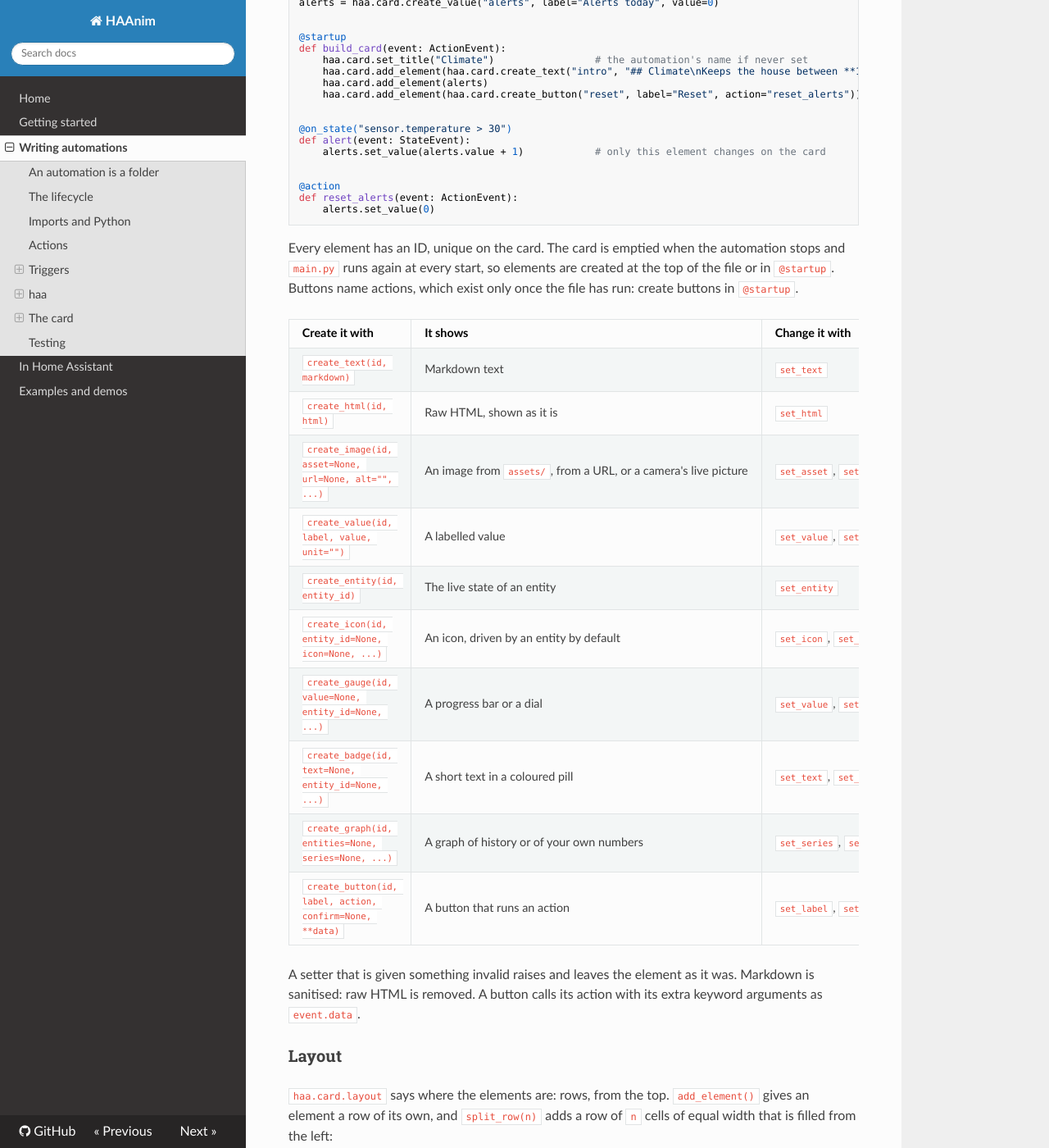
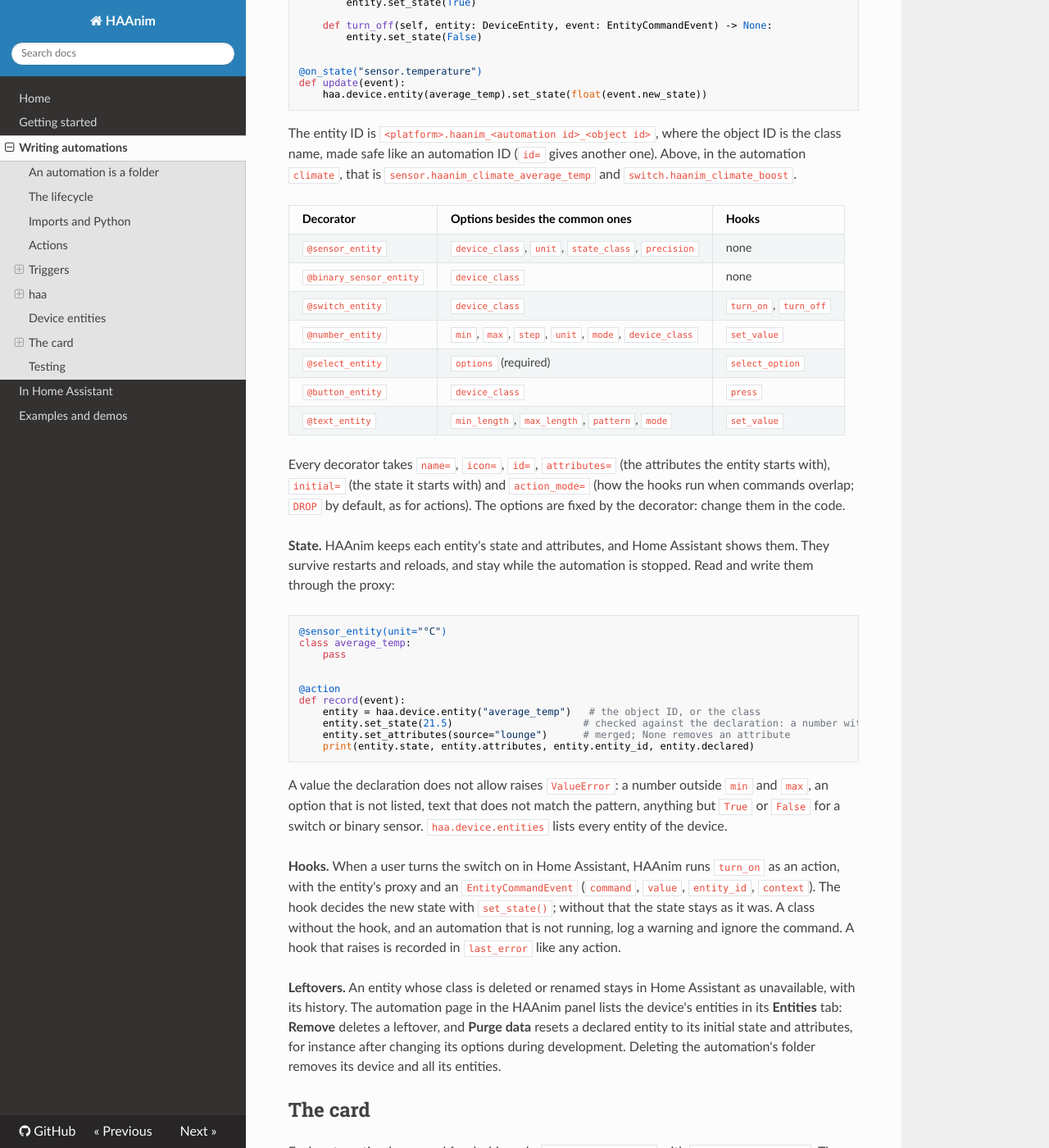
Before and after one commit to valsr/haanim, an MkDocs documentation site: the page built from docs/AUTOMATIONS.md, in a window 1280 px wide and 1400 px high, scrolled down 6048 px. Shown: the whole window at 82% size. Built offline with MkDocs 1.6.1, drawn with Linux system fonts in a browser that asks for light colours; nearby versions of some CDN libraries; some of the changed text lies outside the part shown.

Commit message:
Version 0.4.0: automations are devices with their own entities
Co-Authored-By: Claude Opus 5.5 <noreply@anthropic.com>

````diff
--- a/docs/AUTOMATIONS.md
+++ b/docs/AUTOMATIONS.md
@@ -273,6 +273,86 @@ url = haa.asset_url("chime.mp3", expires=300)                 # works without lo
 ```
 
 Names are relative to the automation's `assets/` folder. An automation reaches only its own assets.
+
+## Device entities
+
+Each automation is a device in Home Assistant, named after the automation. Its status sensor
+`sensor.haanim_<id>` is on the device, and so is every entity the automation declares with a class:
+
+```python
+from haanim import DeviceEntity, EntityCommandEvent, haa, on_state, sensor_entity, switch_entity
+
+
+@sensor_entity(unit="°C", device_class="temperature", state_class="measurement")
+class average_temp:
+    """Written by the automation: no hooks."""
+
+
+@switch_entity(name="Boost", icon="mdi:fire", initial=False)
+class boost:
+    def turn_on(self, entity: DeviceEntity, event: EntityCommandEvent) -> None:
+        haa.set_message("Boosting")
+        entity.set_state(True)
+
+    def turn_off(self, entity: DeviceEntity, event: EntityCommandEvent) -> None:
+        entity.set_state(False)
+
+
+@on_state("sensor.temperature")
+def update(event):
+    haa.device.entity(average_temp).set_state(float(event.new_state))
+```
+
+The entity ID is `<platform>.haanim_<automation id>_<object id>`, where the object ID is the class name, made
+safe like an automation ID (`id=` gives another one). Above, in the automation `climate`, that is
+`sensor.haanim_climate_average_temp` and `switch.haanim_climate_boost`.
+
+| Decorator               | Options besides the common ones                          | Hooks                  |
+| ----------------------- | -------------------------------------------------------- | ---------------------- |
+| `@sensor_entity`        | `device_class`, `unit`, `state_class`, `precision`       | none                   |
+| `@binary_sensor_entity` | `device_class`                                           | none                   |
+| `@switch_entity`        | `device_class`                                           | `turn_on`, `turn_off`  |
+| `@number_entity`        | `min`, `max`, `step`, `unit`, `mode`, `device_class`     | `set_value`            |
+| `@select_entity`        | `options` (required)                                     | `select_option`        |
+| `@button_entity`        | `device_class`                                           | `press`                |
+| `@text_entity`          | `min_length`, `max_length`, `pattern`, `mode`            | `set_value`            |
+
+Every decorator takes `name=`, `icon=`, `id=`, `attributes=` (the attributes the entity starts with),
+`initial=` (the state it starts with) and `action_mode=` (how the hooks run when commands overlap; `DROP` by
+default, as for actions). The options are fixed by the decorator: change them in the code.
+
+**State.** HAAnim keeps each entity's state and attributes, and Home Assistant shows them. They survive
+restarts and reloads, and stay while the automation is stopped. Read and write them through the proxy:
+
+```python
+@sensor_entity(unit="°C")
+class average_temp:
+    pass
+
+
+@action
+def record(event):
+    entity = haa.device.entity("average_temp")   # the object ID, or the class
+    entity.set_state(21.5)                      # checked against the declaration: a number with a unit
+    entity.set_attributes(source="lounge")      # merged; None removes an attribute
+    print(entity.state, entity.attributes, entity.entity_id, entity.declared)
+```
+
+A value the declaration does not allow raises `ValueError`: a number outside `min` and `max`, an option that
+is not listed, text that does not match the pattern, anything but `True` or `False` for a switch or binary
+sensor. `haa.device.entities` lists every entity of the device.
+
+**Hooks.** When a user turns the switch on in Home Assistant, HAAnim runs `turn_on` as an action, with the
+entity's proxy and an `EntityCommandEvent` (`command`, `value`, `entity_id`, `context`). The hook decides the
+new state with `set_state()`; without that the state stays as it was. A class without the hook, and an
+automation that is not running, log a warning and ignore the command. A hook that raises is recorded in
+`last_error` like any action.
+
+**Leftovers.** An entity whose class is deleted or renamed stays in Home Assistant as unavailable, with its
+history. The automation page in the HAAnim panel lists the device's entities in its **Entities** tab:
+**Remove** deletes a leftover, and **Purge data** resets a declared entity to its initial state and
+attributes, for instance after changing its options during development. Deleting the automation's folder
+removes its device and all its entities.
 
 ## The card
 
@@ -571,6 +651,7 @@ async def test_morning_routine_only_when_home():
 | Check the card and press its buttons        | `card.title`, `card.blocks`, `card.block(id)`, `card.layout`, `await press(id)` |
 | Drive the lifecycle                         | `start=False`, then `load()`, `start()`, `stop()`, `reload()`   |
 | Provide assets and stored variables         | `assets={"logo.png": b"..."}`, `variables={"count": 3}`         |
+| Operate the device's entities               | `entity("boost").state`, `entities`, `await command("boost", "turn_on")`, `entities={"boost": True}` |
 
 Time stands still in the harness until the test advances it, so a test of "five minutes later" takes
 milliseconds.
--- a/src/haanim/__init__.py
+++ b/src/haanim/__init__.py
@@ -89,7 +89,7 @@ from haanim.events import (
     TimeEvent,
 )
 
-__version__ = "0.3.1"
+__version__ = "0.4.0"
 
 RUNTIME_ONLY = ("haa", "hass", "logging")
 """Names an automation imports that exist only while it runs: the interpreter supplies them."""
````
Also changed, not shown: CHANGELOG.md (+14 -0 lines), docs/examples.md (+1 -0 lines), examples/README.md (+1 -0 lines), 7 other files.
